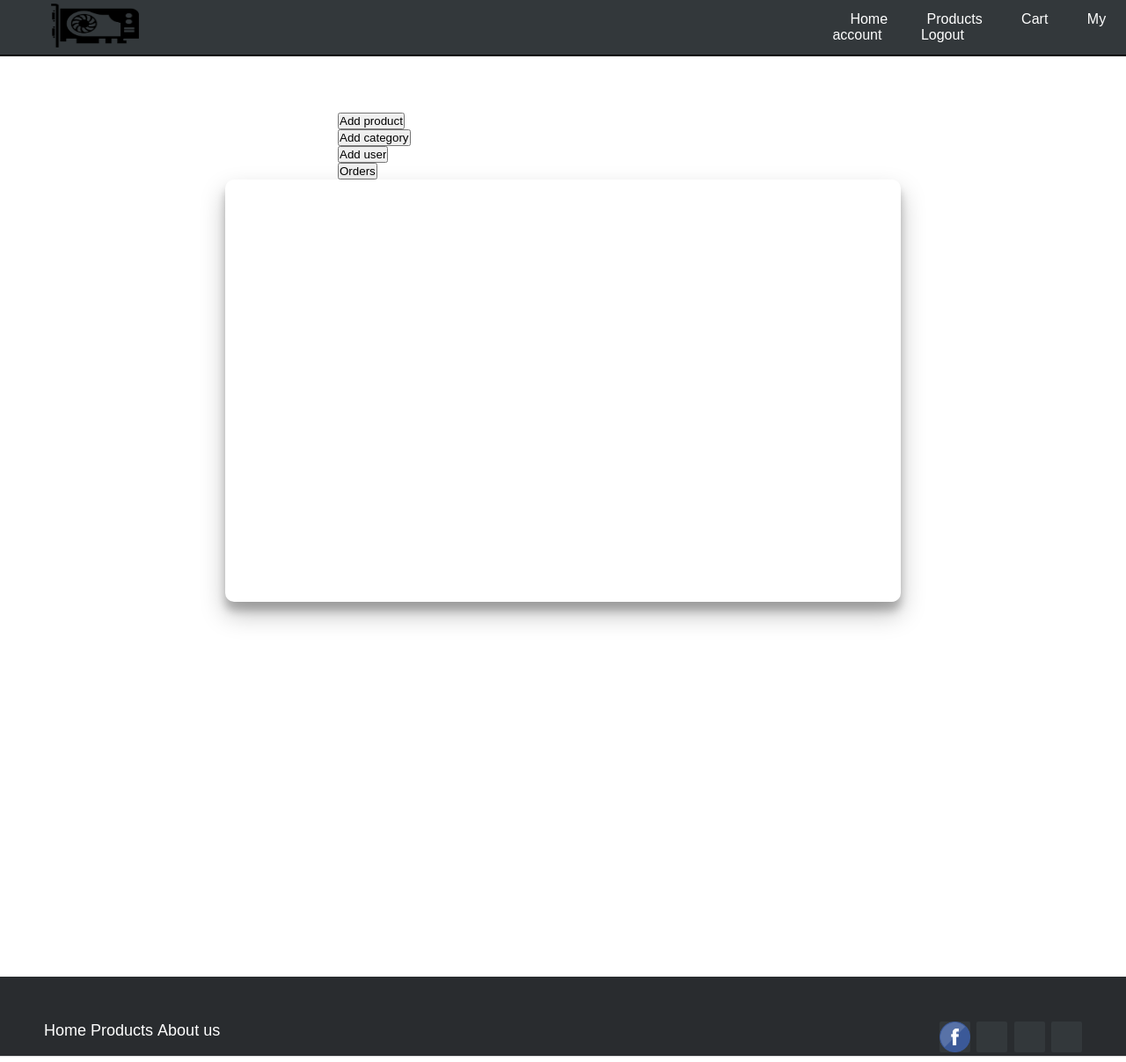
After one commit to MrJovanovic13/web_projekat, a PHP site: page /my-account/orders/ in a window 1280 px wide. The commit adds this page. Shown: the whole page at 88% size. Run offline with PHP 8.4, Linux system fonts and the light colour scheme.

Commit message:
orders page work, fixed initial sql oopsie
Some tables which I need to work with orders weren't made originally, so I figured out why and fixed the sql errors.

```diff
--- a/database/database.php
+++ b/database/database.php
@@ -62,15 +62,15 @@ $sql .="CREATE TABLE IF NOT EXISTS `items` (
     `product_id` int(11) NOT NULL,
     `amount` int(11) NOT NULL,
     `additional info` int(11) DEFAULT NULL,
-    PRIMARY KEY(order_id,product_id),
-    FOREIGN KEY(order_id) REFERENCES order(id),
+    PRIMARY KEY(order_id, product_id),
+    FOREIGN KEY(order_id) REFERENCES orders(id),
     FOREIGN KEY(product_id) REFERENCES products(id)
   ) ENGINE=InnoDB DEFAULT CHARSET=utf8mb4;";
 
 $sql .="CREATE TABLE IF NOT EXISTS `wishlist` (
     `user_id` int(11) NOT NULL,
     `product_id` int(11) NOT NULL,
-    PRIMARY KEY(`user_id`,product_id),
+    PRIMARY KEY(`user_id`, product_id),
     FOREIGN KEY(`user_id`) REFERENCES users(id),
     FOREIGN KEY(`product_id`) REFERENCES products(id)
   ) ENGINE=InnoDB DEFAULT CHARSET=utf8mb4;";
--- /dev/null
+++ b/my-account/orders/index.php
@@ -0,0 +1,10 @@
+<?php
+if ($_SERVER['REQUEST_METHOD']=="GET"){
+    include("../view/orders.php");
+
+} elseif ($_SERVER['REQUEST_METHOD'] == "POST") {
+
+} else {
+    include("../view/orders.php");
+    die();
+}
--- a/my-account/view/add-category.php
+++ b/my-account/view/add-category.php
@@ -16,6 +16,9 @@ $name = isset($_POST['name'])?$_POST['name']:"";
 </form>
 <form action="../add-user/">
     <input type="submit" value="Add user" />
+</form>
+<form action="../orders/">
+    <input type="submit" value="Orders" />
 </form>
 </div>
 
--- a/my-account/view/add-product.php
+++ b/my-account/view/add-product.php
@@ -20,6 +20,9 @@ $category = isset($_POST['category']) ? $_POST['category'] : "";
 </form>
 <form action="../add-user/">
     <input type="submit" value="Add user" />
+</form>
+<form action="../orders/">
+    <input type="submit" value="Orders" />
 </form>
 </div>
 
--- a/my-account/view/add-user.php
+++ b/my-account/view/add-user.php
@@ -39,6 +39,9 @@ $retypePassword = isset($_POST['retypePassword'])?$_POST['retypePassword']:"";
 </form>
 <form action="../add-user/">
     <input type="submit" value="Add user" />
+</form>
+<form action="../orders/">
+    <input type="submit" value="Orders" />
 </form>
 </div>
     <div class="container" id="container">
--- a/my-account/view/dashboard.php
+++ b/my-account/view/dashboard.php
@@ -16,6 +16,9 @@ require_once "../template/navbarLogged.php";
 <form action="../add-user/">
     <input type="submit" value="Add user" />
 </form>
+<form action="../orders/">
+    <input type="submit" value="Orders" />
+</form>
 </div>
 
 
--- /dev/null
+++ b/my-account/view/orders.php
@@ -0,0 +1,37 @@
+<?php
+require_once "../template/navbarLogged.php";
+?>
+<!DOCTYPE html>
+<html lang="en">
+
+<head>
+    <meta charset="UTF-8">
+    <meta http-equiv="X-UA-Compatible" content="IE=edge">
+    <meta name="viewport" content="width=device-width, initial-scale=1.0">
+    <link rel="stylesheet" href="../../css/dashboard.css">
+    <title>test</title>
+</head>
+
+<body>
+    <div class="buttons-div">
+        <form action="../add-product/">
+            <input type="submit" value="Add product" />
+        </form>
+        <form action="../add-category/">
+            <input type="submit" value="Add category" />
+        </form>
+        <form action="../add-user/">
+            <input type="submit" value="Add user" />
+        </form>
+        <form action="../orders/">
+            <input type="submit" value="Orders" />
+        </form>
+    </div>
+    <div class="container" id="container">
+    </div>
+</body>
+
+</html>
+<?php
+require_once "../template/footer.php";
+?>
--- a/view/checkout.php
+++ b/view/checkout.php
@@ -59,7 +59,7 @@ require_once "../connection/connection.php";
     Shipping: 10$
     <br>
     Total: <?php echo $cart_total+10; ?>
-    <a href='../my-account/'>
+    <a href='../my-account/?action=checkout'>
       <p><button>Checkout</button></p>
     </a>
 </div>
```
Also changed, not shown: my-account/index.php (+9 -1 lines).
